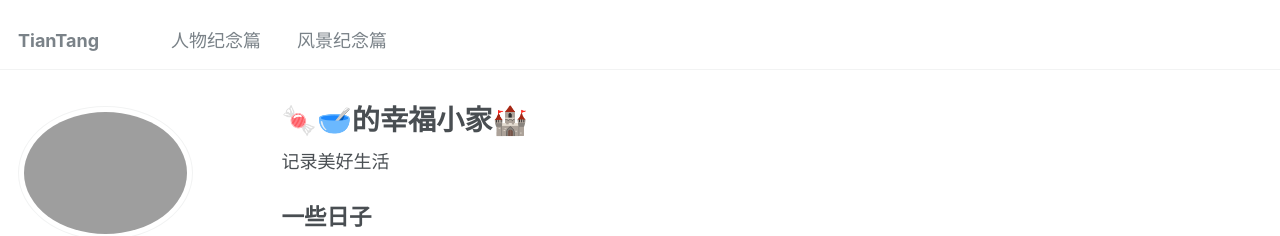
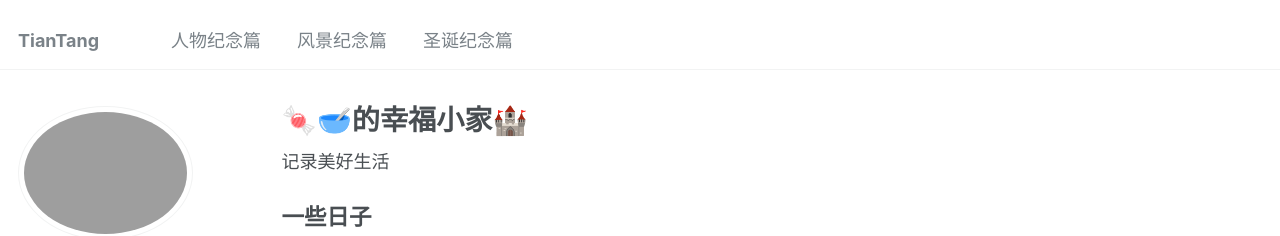
Before and after one commit to Jianchi-TIAN/TianTang, a Jekyll site: the page built from _pages/about.md, in a window 1280 px wide. Shown: the top 236 px of the page. Built offline with Jekyll 4.4.1, drawn with Linux system fonts in a browser that asks for light colours.

Commit message:
Update navigation.yml

```diff
--- a/_data/navigation.yml
+++ b/_data/navigation.yml
@@ -10,3 +10,6 @@ main:
 
   - title: "风景纪念篇"
     url: /cv/
+
+  - title: "圣诞纪念篇"
+    url: /shengdan/
```
